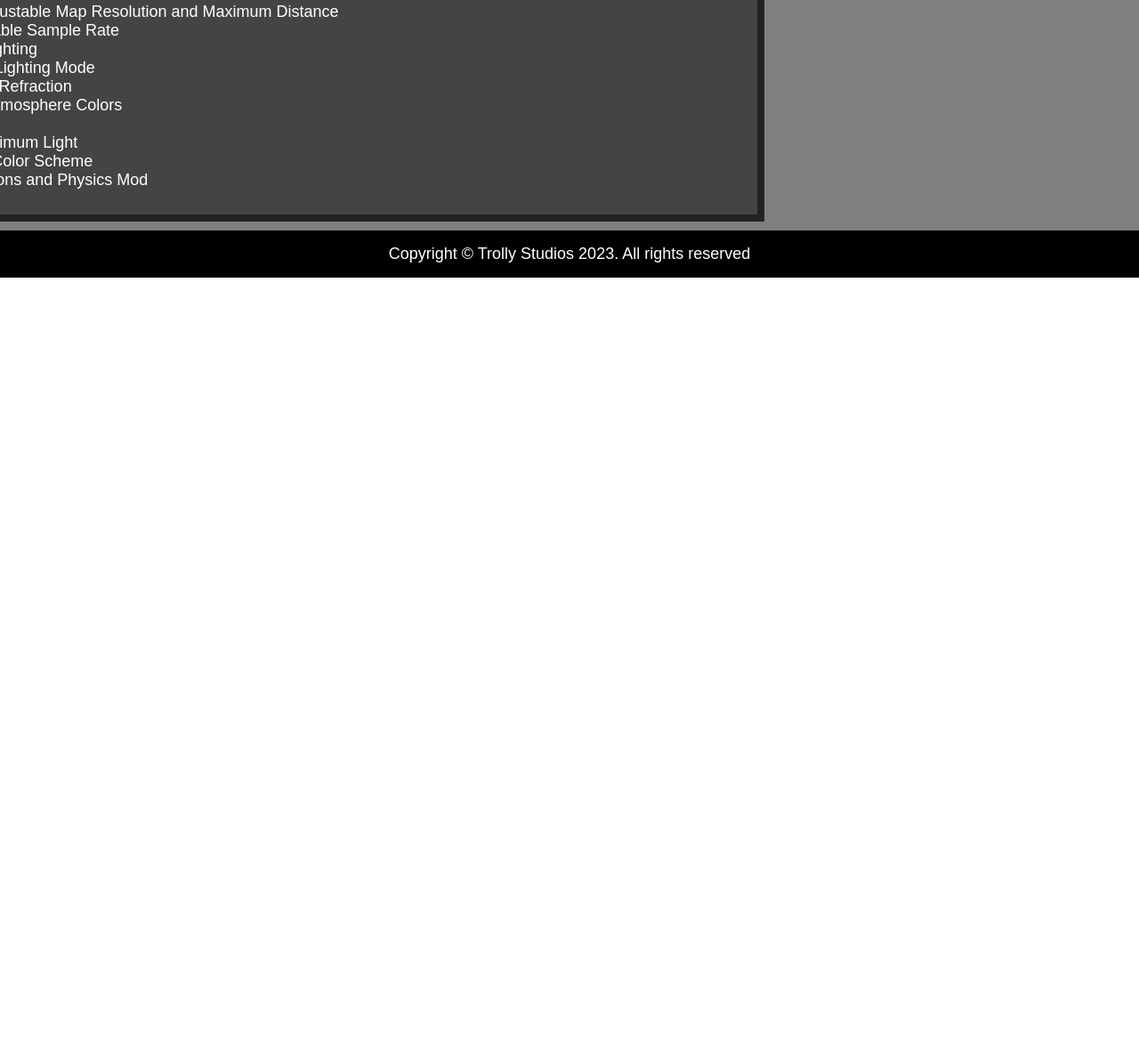
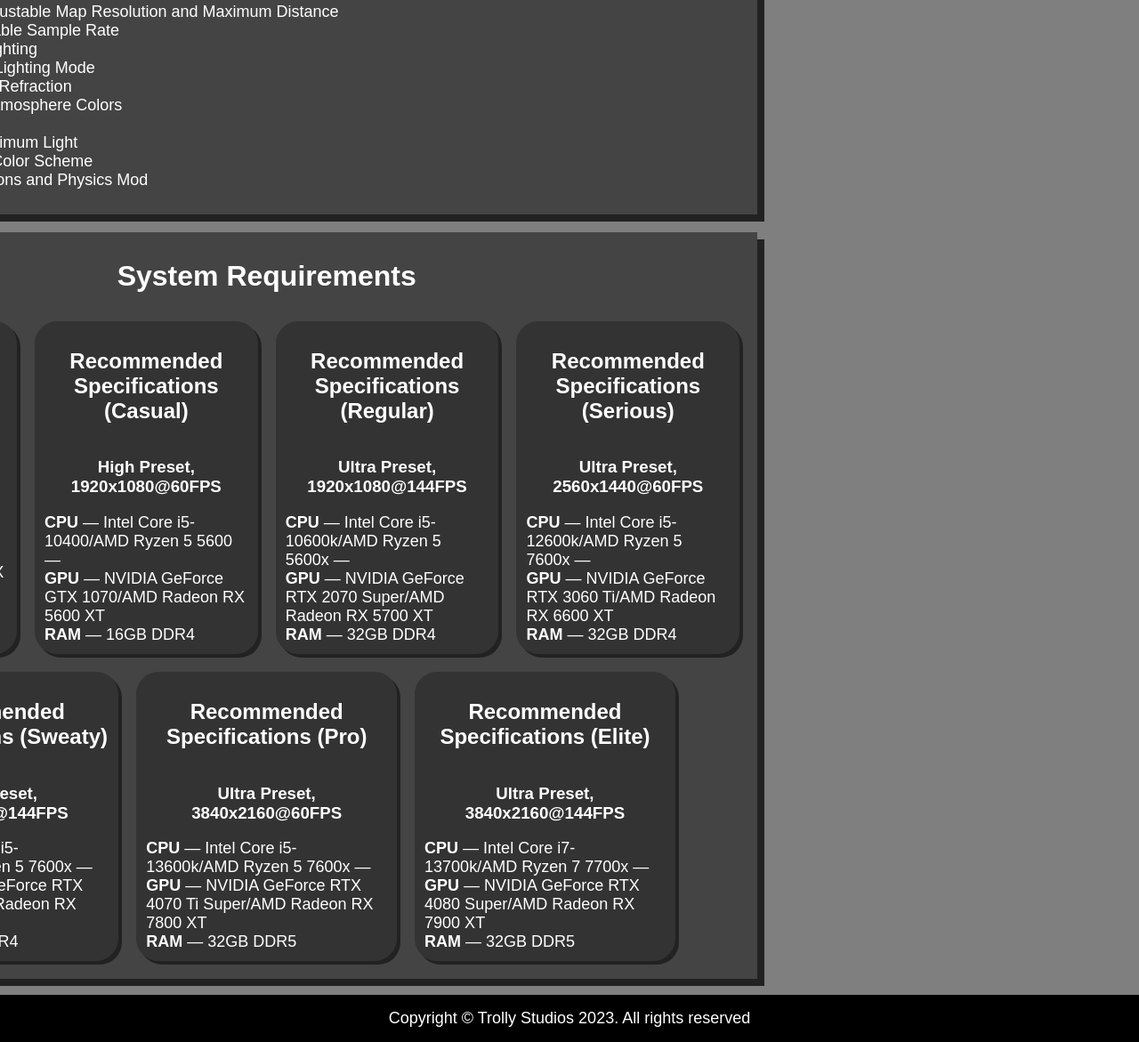
Before and after one commit to nwoof2012/nwoof2012.github.io, a plain HTML site: page nwoofswynnshader.html in a window 1280 px wide. Shown: the part 1015-2186 px from the top of the page at 89% size. Before the commit the page ends 1327 px from the top, so only its background shows below. Drawn offline with Linux system fonts and the light colour scheme.

Commit message:
Update Site Content
- Updated statistics on homepage
- Added system requirements for Nwoof's Wynn Shader

```diff
--- a/nwoofswynnshader.html
+++ b/nwoofswynnshader.html
@@ -49,6 +49,65 @@
                             <li>Support for Distant Horizons and Physics Mod</li>
                         </ul>
                     </div>
+
+                    <div class="box">
+                        <h1>System Requirements</h1>
+                        <div class="system-requirements">
+                            <div class="row">
+                                <div class="column">
+                                    <h2>Minimum Specifications</h2>
+                                    <h3>High Preset, 1920x1080@30FPS</h3>
+                                    <div><b>CPU</b> — <span>Intel Core i7-9700k/AMD Ryzen 7 3700x</span> — </div>
+                                    <div><b>GPU</b> — <span>NVIDIA GeForce GTX 1650/AMD Radeon RX 570</span></div>
+                                    <div><b>RAM</b> — <span>16GB DDR4</span></div>
+                                </div>
+                                <div class="column">
+                                    <h2>Recommended Specifications (Casual)</h2>
+                                    <h3>High Preset, 1920x1080@60FPS</h3>
+                                    <div><b>CPU</b> — <span>Intel Core i5-10400/AMD Ryzen 5 5600</span> — </div>
+                                    <div><b>GPU</b> — <span>NVIDIA GeForce GTX 1070/AMD Radeon RX 5600 XT</span></div>
+                                    <div><b>RAM</b> — <span>16GB DDR4</span></div>
+                                </div>
+                                <div class="column">
+                                    <h2>Recommended Specifications (Regular)</h2>
+                                    <h3>Ultra Preset, 1920x1080@144FPS</h3>
+                                    <div><b>CPU</b> — <span>Intel Core i5-10600k/AMD Ryzen 5 5600x</span> — </div>
+                                    <div><b>GPU</b> — <span>NVIDIA GeForce RTX 2070 Super/AMD Radeon RX 5700 XT</span></div>
+                                    <div><b>RAM</b> — <span>32GB DDR4</span></div>
+                                </div>
+                                <div class="column">
+                                    <h2>Recommended Specifications (Serious)</h2>
+                                    <h3>Ultra Preset, 2560x1440@60FPS</h3>
+                                    <div><b>CPU</b> — <span>Intel Core i5-12600k/AMD Ryzen 5 7600x</span> — </div>
+                                    <div><b>GPU</b> — <span>NVIDIA GeForce RTX 3060 Ti/AMD Radeon RX 6600 XT</span></div>
+                                    <div><b>RAM</b> — <span>32GB DDR4</span></div>
+                                </div>
+                            </div>
+                            <div class="row">
+                                <div class="column">
+                                    <h2>Recommended Specifications (Sweaty)</h2>
+                                    <h3>Ultra Preset, 2560x1440@144FPS</h3>
+                                    <div><b>CPU</b> — <span>Intel Core i5-12600k/AMD Ryzen 5 7600x</span> — </div>
+                                    <div><b>GPU</b> — <span>NVIDIA GeForce RTX 3080 10GB/AMD Radeon RX 6800 XT</span></div>
+                                    <div><b>RAM</b> — <span>32GB DDR4</span></div>
+                                </div>
+                                <div class="column">
+                                    <h2>Recommended Specifications (Pro)</h2>
+                                    <h3>Ultra Preset, 3840x2160@60FPS</h3>
+                                    <div><b>CPU</b> — <span>Intel Core i5-13600k/AMD Ryzen 5 7600x</span> — </div>
+                                    <div><b>GPU</b> — <span>NVIDIA GeForce RTX 4070 Ti Super/AMD Radeon RX 7800 XT</span></div>
+                                    <div><b>RAM</b> — <span>32GB DDR5</span></div>
+                                </div>
+                                <div class="column">
+                                    <h2>Recommended Specifications (Elite)</h2>
+                                    <h3>Ultra Preset, 3840x2160@144FPS</h3>
+                                    <div><b>CPU</b> — <span>Intel Core i7-13700k/AMD Ryzen 7 7700x</span> — </div>
+                                    <div><b>GPU</b> — <span>NVIDIA GeForce RTX 4080 Super/AMD Radeon RX 7900 XT</span></div>
+                                    <div><b>RAM</b> — <span>32GB DDR5</span></div>
+                                </div>
+                            </div>
+                        </div>
+                    </div>
                 </div>
                 <div class="sidebar">
                     <div class="box">
--- a/style.css
+++ b/style.css
@@ -113,12 +113,35 @@ body, html {
     border-radius: 2.5vh;*/
 }
 
-.body .box h1 {
+.system-requirements {
+    display: flex;
+    flex-direction: column;
+}
+
+.system-requirements .row {
+    display: flex;
+    overflow-wrap: anywhere;
+    justify-content: center;
+}
+
+.system-requirements .row .column {
+    display: flex;
+    flex-direction: column;
+    width: 25%;
+    background: #333;
+    margin: 10px;
+    padding: 10px;
+    border: 1px solid #333;
+    border-radius: 25px;
+    box-shadow: 0.5vh 0.5vh #222;
+}
+
+.body .box h1, .body .box .row .column h1, .body .box .row .column h2, .body .box .row .column h3 {
     font-family: arial;
     text-align: center;
 }
 
-.body .box p, .body .box ul {
+.body .box p, .body .box ul, .body .box .row .column div {
     font-family: arial;
     font-size: 18px;
 }
```
Also changed, not shown: index.html (+1 -1 lines).
